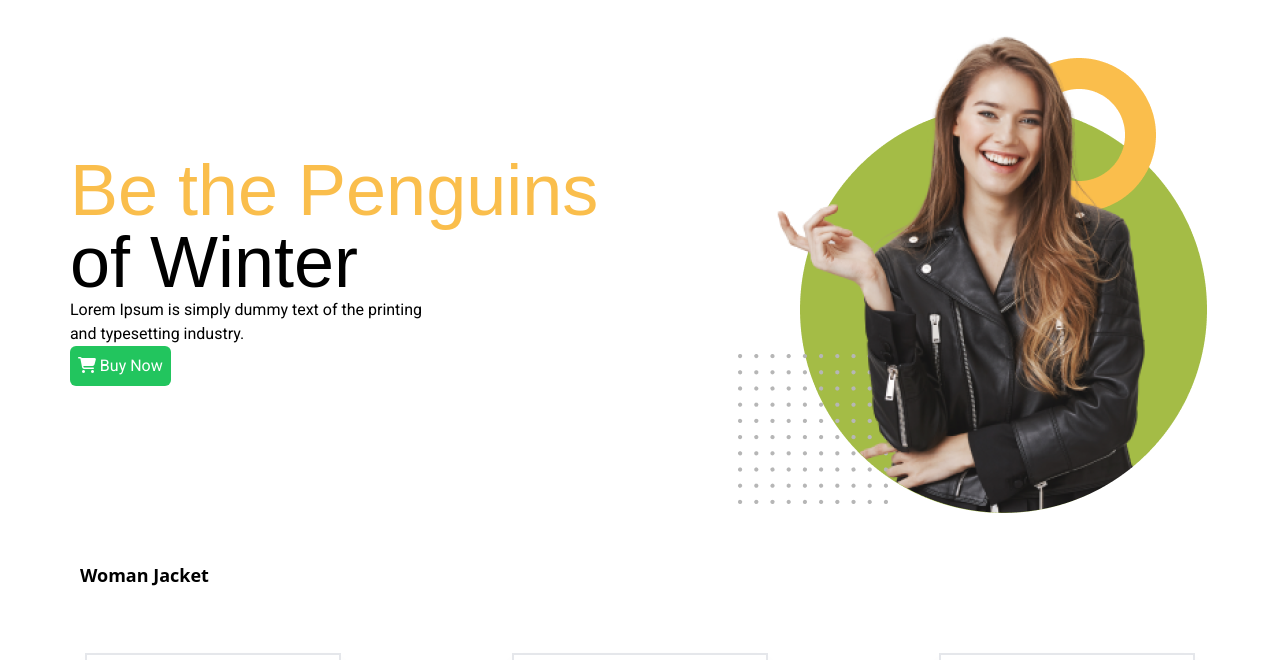
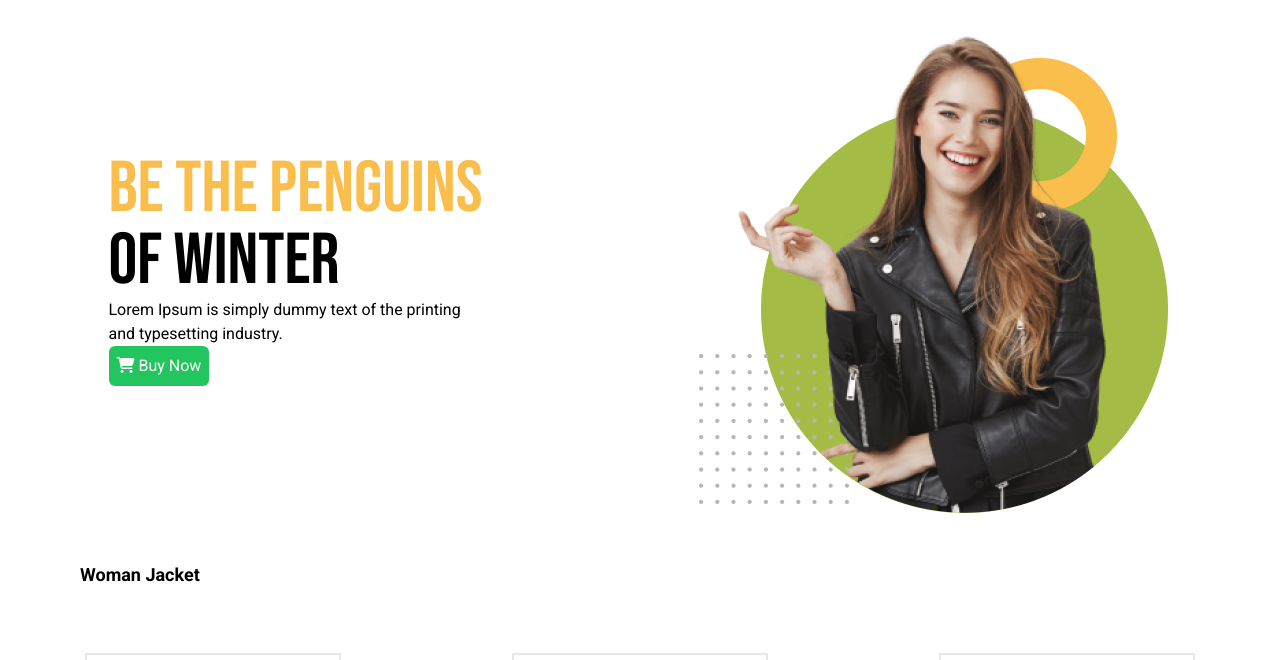
Before and after one commit to Abdur-Rahman-Palash/penguin-fashion-tailwind-, a plain HTML site: page index.html in a window 1280 px wide. Shown: the part 65-725 px from the top of the page. Drawn offline with nearby package versions, Linux system fonts and the light colour scheme.

Commit message:
done css framwork

```diff
--- a/index.html
+++ b/index.html
@@ -6,19 +6,18 @@
 <script src="https://cdn.tailwindcss.com"></script>
 <link rel="preconnect" href="https://fonts.googleapis.com">
 <link rel="preconnect" href="https://fonts.gstatic.com" crossorigin>
-<link href="https://fonts.googleapis.com/css2?family=Hind+Siliguri:wght@300;400;500;600;700&family=Hind:wght@300;400;500;600;700&family=Inter:ital,opsz,wght@0,14..32,100..900;1,14..32,100..900&family=Karla:ital,wght@0,200..800;1,200..800&family=Lato:ital,wght@0,100;0,300;0,400;0,700;0,900;1,100;1,300;1,400;1,700;1,900&family=Manrope:wght@200..800&family=Poppins:ital,wght@0,100;0,200;0,300;0,400;0,500;0,600;0,700;0,800;0,900;1,100;1,200;1,300;1,400;1,500;1,600;1,700;1,800;1,900&family=Roboto:ital,wght@0,100;0,300;0,400;0,500;0,700;0,900;1,100;1,300;1,400;1,500;1,700;1,900&family=Source+Serif+4:ital,opsz,wght@0,8..60,200..900;1,8..60,200..900&family=Space+Grotesk:wght@300..700&family=Work+Sans:ital,wght@0,100..900;1,100..900&display=swap" rel="stylesheet">
+<link href="https://fonts.googleapis.com/css2?family=Bebas+Neue&family=Poppins:ital,wght@0,100;0,200;0,300;0,400;0,500;0,600;0,700;0,800;0,900;1,100;1,200;1,300;1,400;1,500;1,600;1,700;1,800;1,900&family=Roboto:ital,wght@0,100;0,300;0,400;0,500;0,700;0,900;1,100;1,300;1,400;1,500;1,700;1,900&display=swap" rel="stylesheet">
 <script src="https://kit.fontawesome.com/2166435234.js" crossorigin="anonymous"></script>
 <style>
-    .roboto-fonts {
+    .font-roboto {
         font-family: "Roboto", sans-serif;
-        }
-        .bebas-neue-fonts{
-            font-family: "Bebas Neue", sans-serif;
-    }
-
+      }
+      .font-bebas-neue {
+        font-family: "Bebas Neue", sans-serif;
+      }
 </style>
 </head>
-<body>
+<body class="font-roboto">
 <header class="mx-auto mb-5 container">
     <!-- nav start -->
     <nav class="flex justify-around items-center mx-auto ">
@@ -39,9 +38,9 @@
      <!-- banner start -->
     <section class="flex mt-12 justify-around items-center gap-25 mx-auto flex-col lg:flex-row container">
         <div class="text center">
-             <span class="text-[#fabe4c] bebas-neue-fonts text-7xl">Be the Penguins</span><br>
-                <h1 class="text-7xl bebas-neue-fonts">of Winter</h1>
-                <p class="roboto-fonts">Lorem Ipsum is simply dummy text of the printing <br>
+             <span class="text-[#fabe4c] font-bebas-neue text-7xl">Be the Penguins</span><br>
+                <h1 class="text-7xl font-bebas-neue">of Winter</h1>
+                <p>Lorem Ipsum is simply dummy text of the printing <br>
                     and typesetting industry.</p>
                     <button class="roboto-fonts bg-gradient-to-r from-green-500 to-green-500 p-2 text-white rounded-md"><i class="fa-solid fa-cart-shopping"></i> Buy Now</button>
         </div>
```
